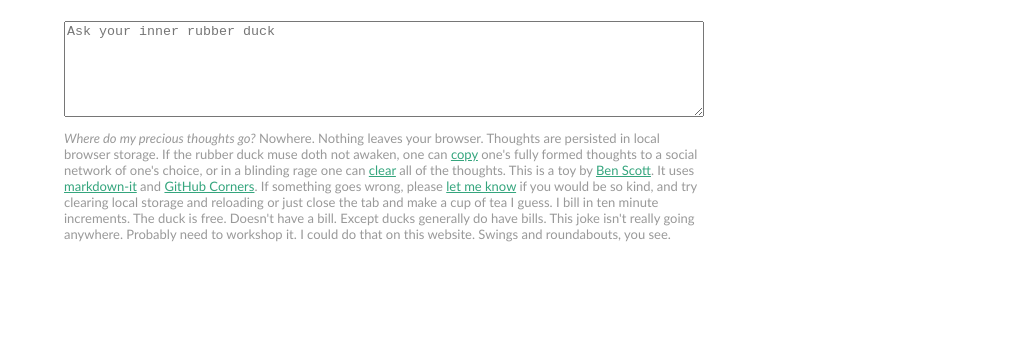
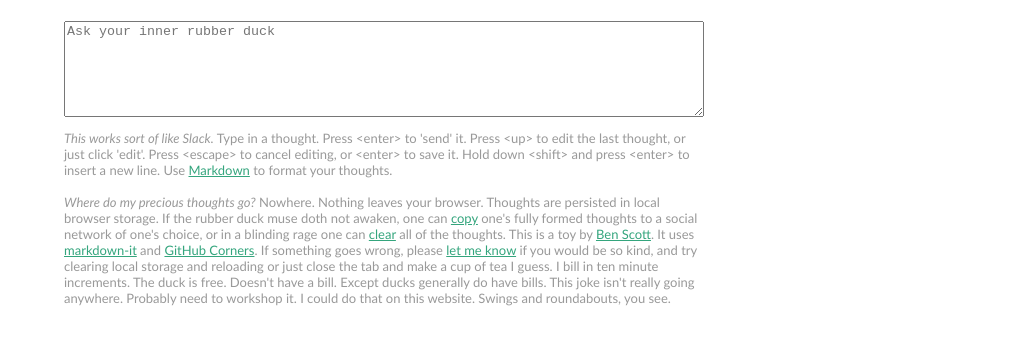
Before and after one commit to becdetat/rubber-duck, a plain HTML site: page index.html in a window 1280 px wide. Shown: the part 91-436 px from the top of the page, without its empty margins (256-1280 px from the left). Drawn offline with Linux system fonts and the light colour scheme.

Commit message:
some instructions

```diff
--- a/index.html
+++ b/index.html
@@ -102,6 +102,9 @@
 			}
 		"></textarea>
 	<p class="disclaimer">
+		<em>This works sort of like Slack.</em> Type in a thought. Press &lt;enter&gt; to 'send' it. Press &lt;up&gt; to edit the last thought, or just click 'edit'. Press &lt;escape&gt; to cancel editing, or &lt;enter&gt; to save it. Hold down &lt;shift&gt; and press &lt;enter&gt; to insert a new line. Use <a href="https://daringfireball.net/projects/markdown/">Markdown</a> to format your thoughts.
+		<br/>
+		<br/>
 		<em>Where do my precious thoughts go?</em> Nowhere. Nothing leaves your browser. Thoughts are persisted in local browser storage. If the rubber duck muse doth not awaken, one can <a href="#" onclick="app.exportAll();return false">copy</a> one's fully formed thoughts to a social network of one's choice, or in a blinding rage one can <a href="#" onclick="app.clearAll();return false">clear</a> all of the thoughts. This is a toy by <a href="http://bendetat.com">Ben Scott</a>. It uses <a href="https://github.com/markdown-it/markdown-it">markdown-it</a> and <a href="http://tholman.com/github-corners/">GitHub Corners</a>. If something goes wrong, please <a href="https://github.com/bendetat/rubber-duck/issues">let me know</a> if you would be so kind, and try clearing local storage and reloading or just close the tab and make a cup of tea I guess. I bill in ten minute increments. The duck is free. Doesn't have a bill. Except ducks generally do have bills. This joke isn't really going anywhere. Probably need to workshop it. I could do that on this website. Swings and roundabouts, you see.
 	</p>
 
```
